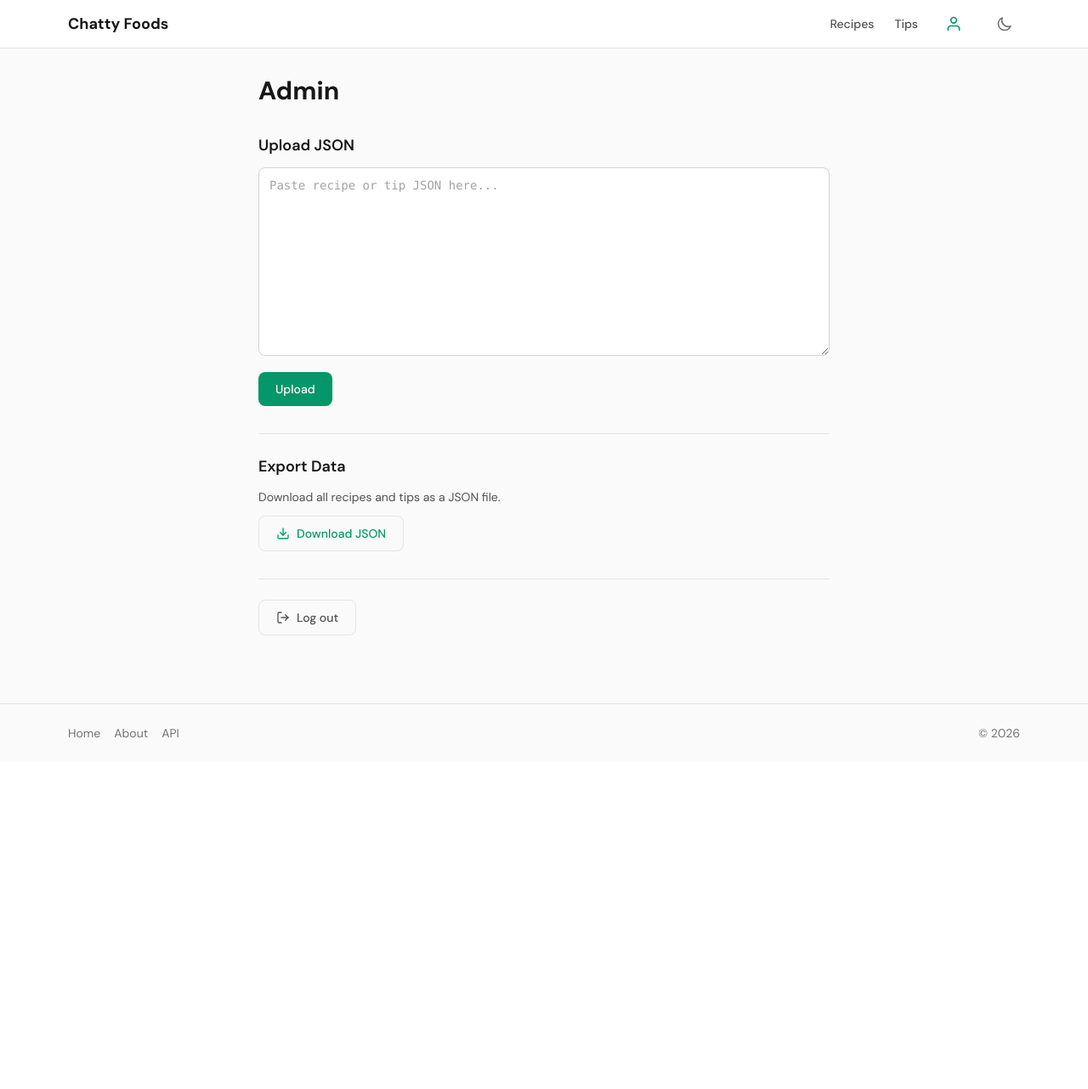
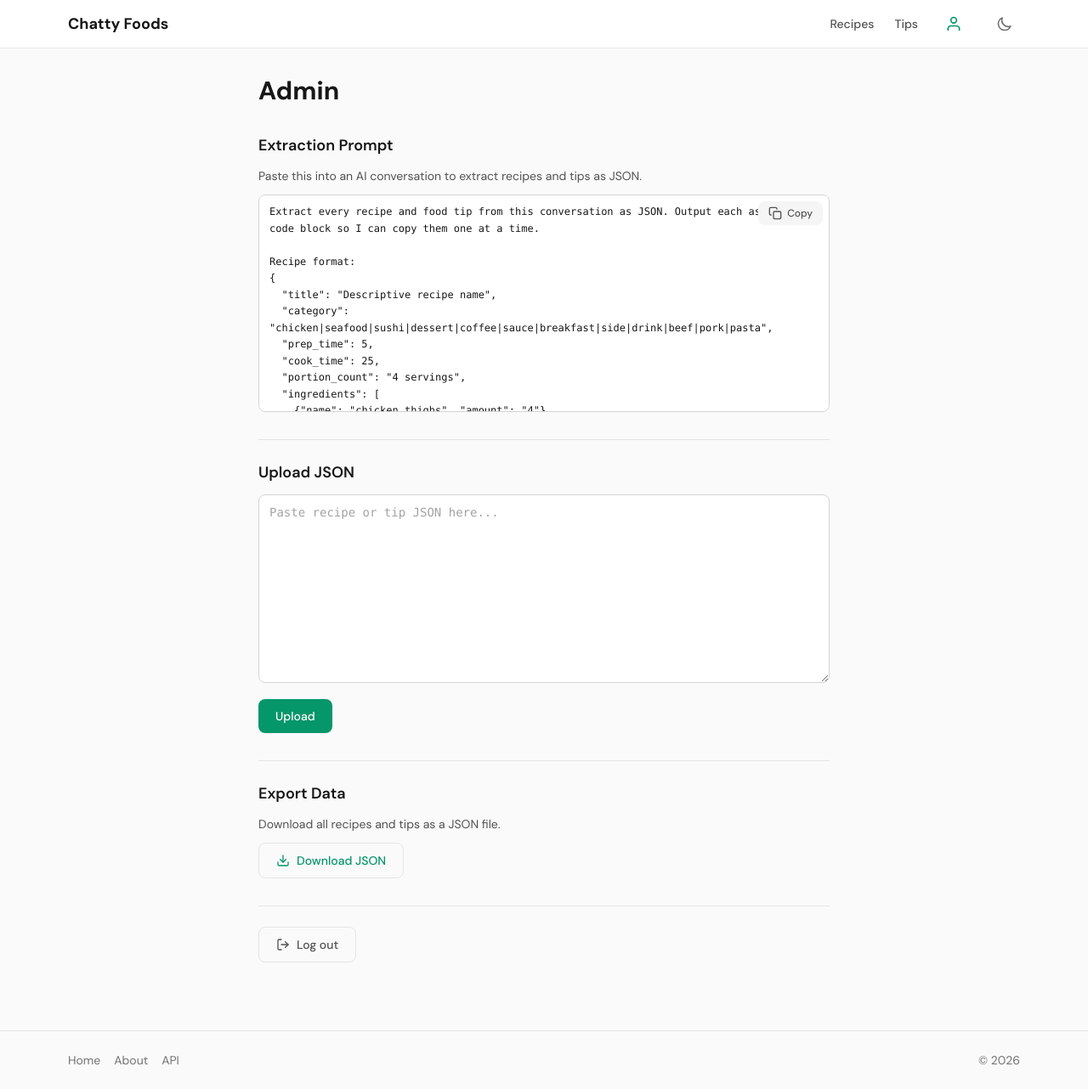
Before and after one commit to dylanhebert/chatty-foods, a Flask app: page /admin in a window 1280 px wide. Shown: the whole page at 85% size. Before the commit the page ends 869 px from the top, so only its background shows below. Run offline with Flask 3, Linux system fonts and the light colour scheme; the visitor is signed in with stand-in values (Sample User, id 1); some libraries are stand-ins or nearby versions.

Commit message:
Add extraction prompt to admin page

```diff
--- a/templates/admin.html
+++ b/templates/admin.html
@@ -7,8 +7,60 @@
     <h1 class="text-3xl font-bold mb-8">Admin</h1>
 
     <div class="space-y-8">
+        <!-- Extraction Prompt -->
+        <section>
+            <h2 class="text-lg font-semibold mb-3">Extraction Prompt</h2>
+            <p class="text-sm text-gray-600 dark:text-gray-400 mb-3">Paste this into an AI conversation to extract recipes and tips as JSON.</p>
+            <div class="relative">
+                <pre id="extraction-prompt" class="w-full px-3 py-2.5 rounded-lg border border-gray-300 dark:border-gray-700 bg-white dark:bg-gray-900 text-gray-900 dark:text-gray-100 font-mono text-xs leading-relaxed whitespace-pre-wrap overflow-x-auto max-h-64 overflow-y-auto">Extract every recipe and food tip from this conversation as JSON. Output each as its own code block so I can copy them one at a time.
+
+Recipe format:
+{
+  "title": "Descriptive recipe name",
+  "category": "chicken|seafood|sushi|dessert|coffee|sauce|breakfast|side|drink|beef|pork|pasta",
+  "prep_time": 5,
+  "cook_time": 25,
+  "portion_count": "4 servings",
+  "ingredients": [
+    {"name": "chicken thighs", "amount": "4"},
+    {"name": "soy sauce", "amount": "2 tbsp"}
+  ],
+  "directions": ["Step 1.", "Step 2."],
+  "notes": "Any extra tips or context.",
+  "source_type": "ai",
+  "source_conversation": "Brief_Conversation_Topic_YYYY-MM-DD"
+}
+
+Tip format:
+{
+  "title": "Descriptive tip name",
+  "category": "pairing|storage|substitution|technique|tip",
+  "items": [
+    {"name": "Item or technique name", "details": "Explanation or details"}
+  ],
+  "notes": "Any extra context.",
+  "source_type": "ai",
+  "source_conversation": "Brief_Conversation_Topic_YYYY-MM-DD"
+}
+
+- prep_time/cook_time: integers in minutes
+- portion_count: string — "4 servings", "12 cookies", "2 cups", etc.
+- ingredients.amount: string with quantity and unit — "2 tbsp", "1 lb", "4", "to taste"
+- source_conversation: short summary of conversation topic + today's date, shared across all items from the same conversation
+
+Rules: skip chit-chat — only extract actionable recipes and tips. Create a new category if nothing fits.</pre>
+                <button id="copy-prompt" type="button"
+                    class="absolute top-2 right-2 inline-flex items-center gap-1.5 px-3 py-1.5 rounded-lg text-xs font-medium bg-gray-100 dark:bg-gray-800 text-gray-600 dark:text-gray-300 hover:text-gray-900 dark:hover:text-white hover:bg-gray-200 dark:hover:bg-gray-700 transition-colors"
+                    title="Copy to clipboard">
+                    <svg id="copy-icon" class="w-4 h-4" fill="none" stroke="currentColor" viewBox="0 0 24 24" stroke-width="2" stroke-linecap="round" stroke-linejoin="round"><rect x="9" y="9" width="13" height="13" rx="2" ry="2"/><path d="M5 15H4a2 2 0 0 1-2-2V4a2 2 0 0 1 2-2h9a2 2 0 0 1 2 2v1"/></svg>
+                    <svg id="check-icon" class="w-4 h-4 hidden text-emerald-500" fill="none" stroke="currentColor" viewBox="0 0 24 24" stroke-width="2" stroke-linecap="round" stroke-linejoin="round"><polyline points="20 6 9 17 4 12"/></svg>
+                    <span id="copy-label">Copy</span>
+                </button>
+            </div>
+        </section>
+
         <!-- Upload JSON -->
-        <section>
+        <section class="pt-6 border-t border-gray-200 dark:border-gray-800">
             <h2 class="text-lg font-semibold mb-3">Upload JSON</h2>
             <form method="POST" action="/admin/upload">
                 <input type="hidden" name="csrf_token" value="{{ csrf_token }}">
@@ -49,3 +101,21 @@
     </div>
 </div>
 {% endblock %}
+
+{% block scripts %}
+<script>
+document.getElementById('copy-prompt').addEventListener('click', function() {
+    var text = document.getElementById('extraction-prompt').textContent;
+    navigator.clipboard.writeText(text).then(function() {
+        document.getElementById('copy-icon').classList.add('hidden');
+        document.getElementById('check-icon').classList.remove('hidden');
+        document.getElementById('copy-label').textContent = 'Copied';
+        setTimeout(function() {
+            document.getElementById('copy-icon').classList.remove('hidden');
+            document.getElementById('check-icon').classList.add('hidden');
+            document.getElementById('copy-label').textContent = 'Copy';
+        }, 2000);
+    });
+});
+</script>
+{% endblock %}
```
Also changed, not shown: CLAUDE.md (+48 -4 lines).
